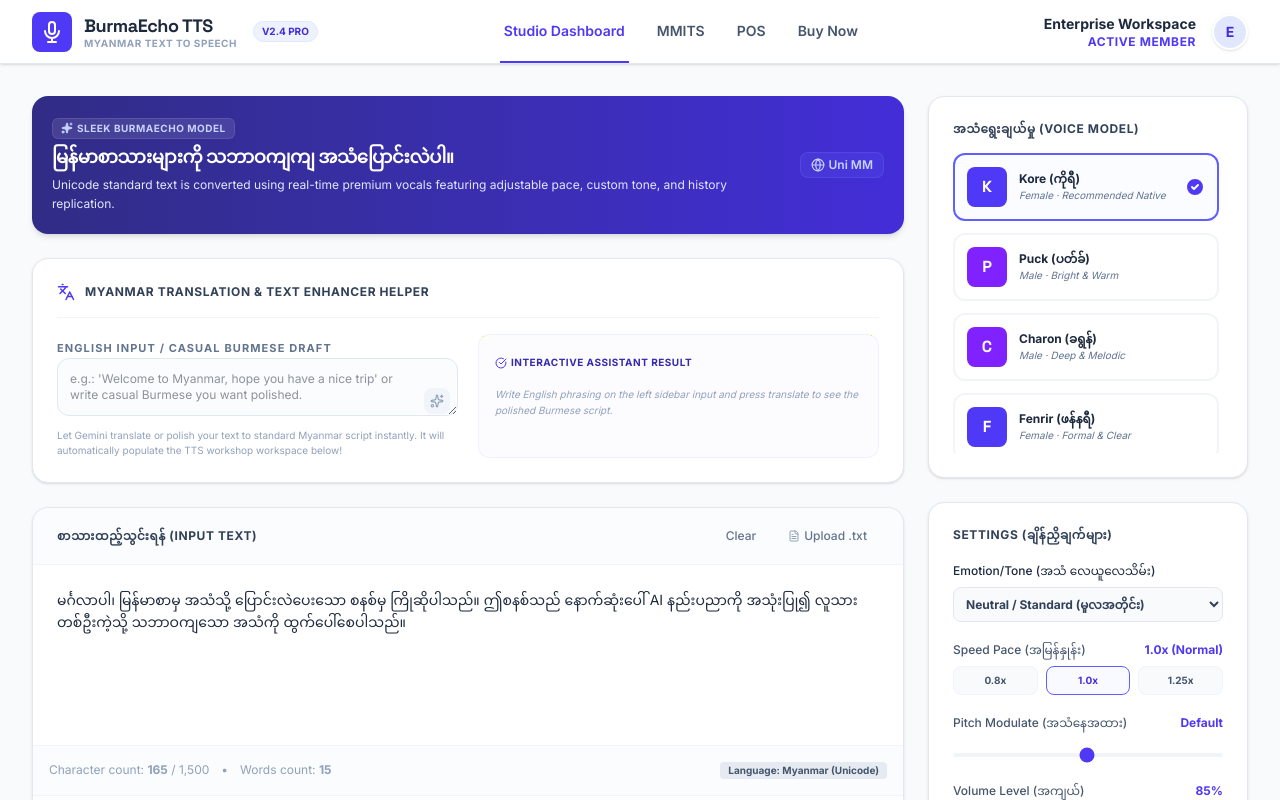
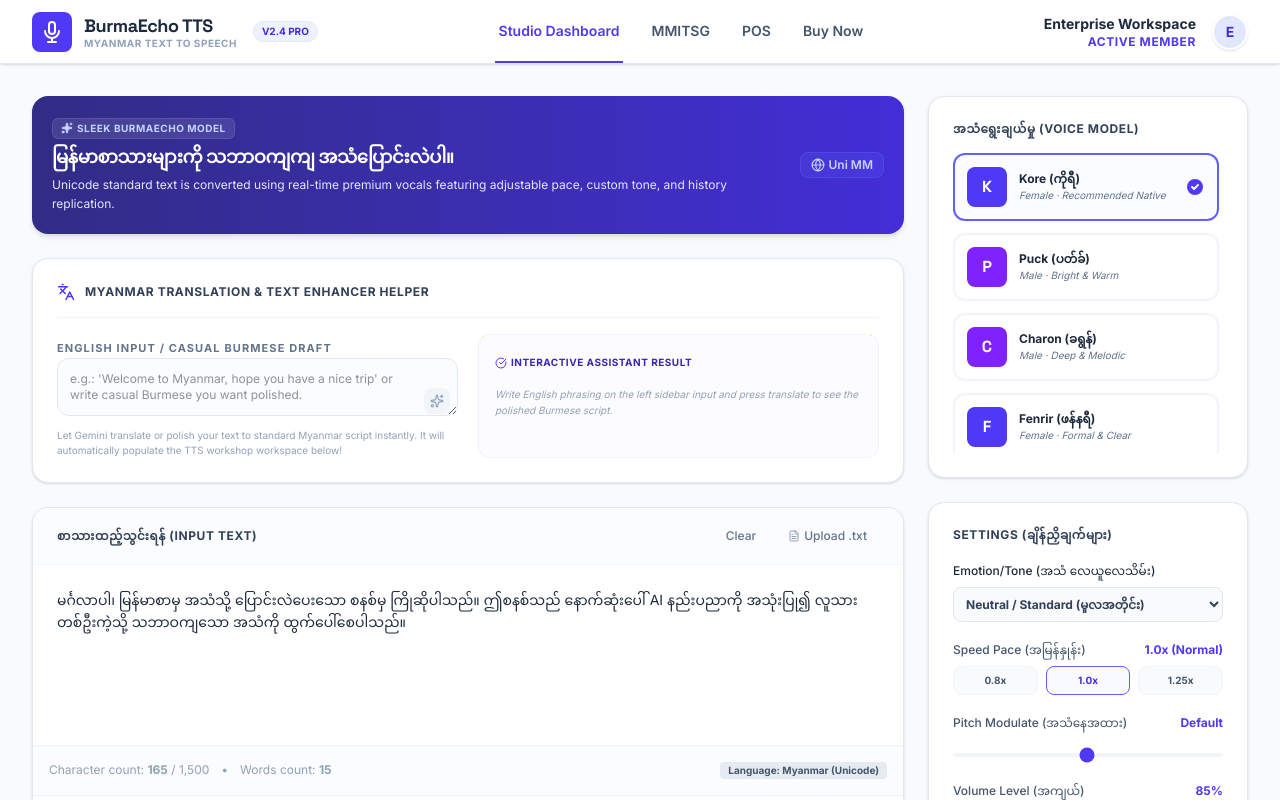
Before and after one commit to kmgvivo24/Myanmar-Text-to-Speech, a React (Vite) app: page / in a window 1280 px wide. Shown: the top 800 px of the page. Built offline with nearby package versions, Linux system fonts and the light colour scheme.

Commit message:
Update App.tsx

```diff
--- a/src/App.tsx
+++ b/src/App.tsx
@@ -468,7 +468,7 @@
 
         <div className="hidden md:flex gap-6 text-sm font-semibold text-slate-600">
           <a href="#" className="text-indigo-600 border-b-2 border-indigo-600 py-5 px-1">Studio Dashboard</a>
-          <a href="https://www.mmitsg.com" target="_blank" rel="noopener noreferrer" className="hover:text-indigo-600 transition py-5 px-1">MMITS</a>
+          <a href="https://www.mmitsg.com" target="_blank" rel="noopener noreferrer" className="hover:text-indigo-600 transition py-5 px-1">MMITSG</a>
           <a href="https://pos.mmitsg.com" target="_blank" rel="noopener noreferrer" className="hover:text-indigo-600 transition py-5 px-1">POS</a>
           <a href="https://shop.mmitsg.org" target="_blank" rel="noopener noreferrer" className="hover:text-indigo-600 transition py-5 px-1">Buy Now</a>
         </div>
```
